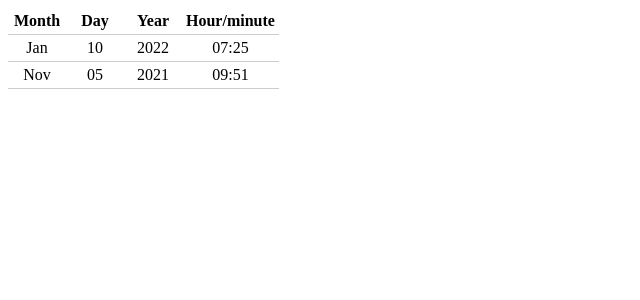
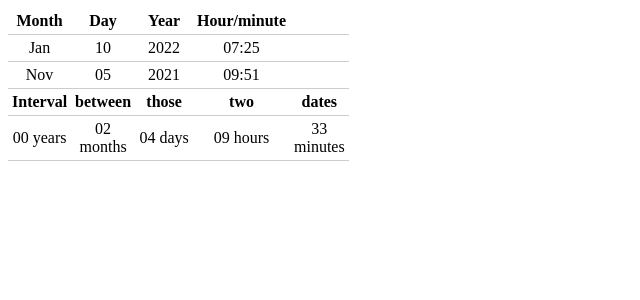
Before and after one commit to iStyyx/Date, a PHP site: page / in a window 1280 px wide. Shown: the top 300 px of the page, without its empty margins (0-640 px from the left). Run offline with PHP 8.4, Linux system fonts and the light colour scheme; data that the repository does not hold is empty.

Commit message:
Adding date questgit add .

```diff
--- a/index.php
+++ b/index.php
@@ -7,6 +7,14 @@
     $destinationTimeFormat = $destinationTime->format("M d Y A h i");
     $presentDate = explode(" ",$presentTimeFormat);
     $destinationDate = explode(" ", $destinationTimeFormat);
+
+    $intervalTime = $destinationTime->diff($presentTime);
+    $intervalDays = $interval->days;
+    $intervalMinutes = getMinutes($intervalDays);
+    function getMinutes($days)
+    {
+        return $days*24*60;
+    }
 ?>
 <!DOCTYPE html>
 <html lang="en">
@@ -60,6 +68,20 @@
             <td><?= $presentDate[2];?></td>
             <td><?= $presentDate[4] . ':' . $presentDate[5];?></td>
         </tr>
+        <tr>
+            <td><strong>Interval </strong></td>
+            <td><strong>between </strong></td>
+            <td><strong>those </strong></td>
+            <td><strong>two </strong></td>
+            <td><strong>dates</strong></td>
+        </tr>
+        <tr>
+            <td><?= $intervalTime->format('%Y years '); ?></td>
+            <td><?= $intervalTime->format('%M months '); ?></td>
+            <td><?= $intervalTime->format('%D days '); ?></td>
+            <td><?= $intervalTime->format('%H hours '); ?></td>
+            <td><?= $intervalTime->format('%I minutes'); ?></td>
+        </tr>
     </table>
 </body>
 </html>
```
